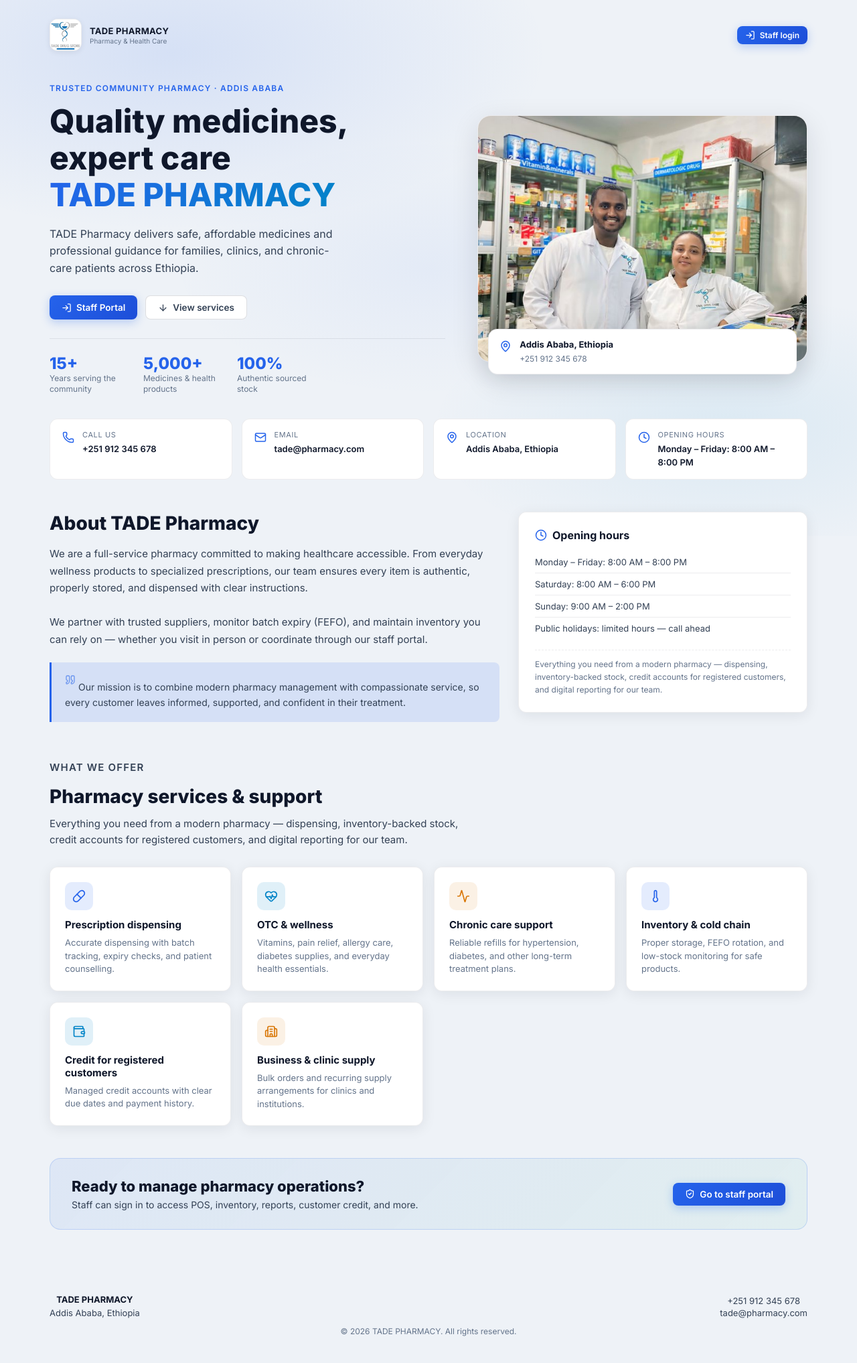
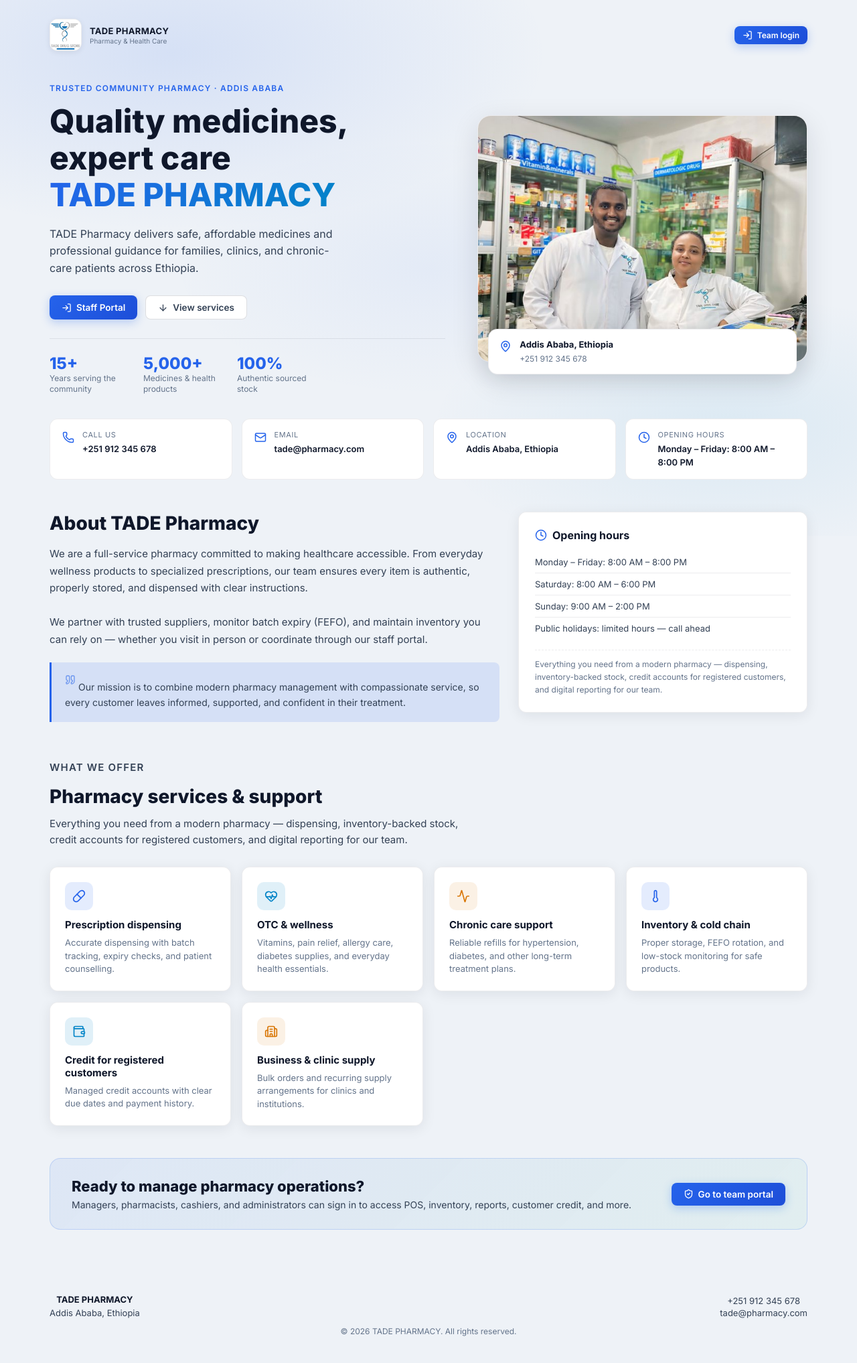
Before and after one commit to kidaholy/tadepharmacy, a PHP site: page /welcome.php in a window 1280 px wide. Shown: the whole page at 67% size. Run offline with PHP 8.4, Linux system fonts and the light colour scheme; data comes from the database, SQL or seed files in the repository; both versions use the stored data as it was after the commit; some libraries are stand-ins or nearby versions.

Commit message:
cashier, pharmacist and other roles

```diff
--- a/administrator.php
+++ b/administrator.php
@@ -158,7 +158,7 @@ renderSidebar();
         <input type="hidden" name="act" value="create_role">
         <div class="form-group">
           <label>Role Name</label>
-          <input type="text" name="name" placeholder="e.g. Pharmacist, Cashier" required>
+          <input type="text" name="name" placeholder="e.g. Senior Pharmacist, Night Cashier" required>
         </div>
         <div class="form-group">
           <label>Description</label>
--- a/landing_lib.php
+++ b/landing_lib.php
@@ -53,15 +53,15 @@ function landingDefaults(): array {
         'landing_headline'       => 'Quality medicines, expert care',
         'landing_lead'           => 'TADE Pharmacy delivers safe, affordable medicines and professional guidance for families, clinics, and chronic-care patients across Ethiopia.',
         'landing_hero_image'     => LANDING_HERO_DEFAULT,
-        'landing_cta_primary'    => 'Staff Portal',
+        'landing_cta_primary'    => 'Team Login',
         'landing_cta_secondary'  => 'View services',
 
         'landing_about_title'    => 'About TADE Pharmacy',
-        'landing_about'          => "We are a full-service pharmacy committed to making healthcare accessible. From everyday wellness products to specialized prescriptions, our team ensures every item is authentic, properly stored, and dispensed with clear instructions.\n\nWe partner with trusted suppliers, monitor batch expiry (FEFO), and maintain inventory you can rely on — whether you visit in person or coordinate through our staff portal.",
+        'landing_about'          => "We are a full-service pharmacy committed to making healthcare accessible. From everyday wellness products to specialized prescriptions, our team ensures every item is authentic, properly stored, and dispensed with clear instructions.\n\nWe partner with trusted suppliers, monitor batch expiry (FEFO), and maintain inventory you can rely on — whether you visit in person or work with our managers, pharmacists, and cashiers through the team portal.",
         'landing_mission'        => 'Our mission is to combine modern pharmacy management with compassionate service, so every customer leaves informed, supported, and confident in their treatment.',
 
         'landing_hours'          => "Monday – Friday: 8:00 AM – 8:00 PM\nSaturday: 8:00 AM – 6:00 PM\nSunday: 9:00 AM – 2:00 PM\nPublic holidays: limited hours — call ahead",
-        'landing_services_intro' => 'Everything you need from a modern pharmacy — dispensing, inventory-backed stock, credit accounts for registered customers, and digital reporting for our team.',
+        'landing_services_intro' => 'Everything you need from a modern pharmacy — dispensing, inventory-backed stock, credit accounts for registered customers, and digital reporting for managers, pharmacists, and cashiers.',
 
         'landing_stat_1_value'   => '15+',
         'landing_stat_1_label'   => 'Years serving the community',
--- a/login.php
+++ b/login.php
@@ -53,7 +53,7 @@ $pharmacyName = getSetting('pharmacy_name', 'TADE PHARMACY');
         <?php renderPharmacyLogo('logo-icon--md'); ?>
         <div class="logo-text">
           <span class="logo-main"><?= htmlspecialchars($pharmacyName) ?></span>
-          <span class="logo-sub">Sign in to continue</span>
+          <span class="logo-sub">Manager · Pharmacist · Cashier · Admin</span>
         </div>
       </div>
 
--- a/permissions_lib.php
+++ b/permissions_lib.php
@@ -105,31 +105,75 @@ function seedPermissionsAndRoles(PDO $pdo): void {
 
     $roleStmt = $pdo->prepare('INSERT OR IGNORE INTO roles (slug, name, description, is_system) VALUES (?, ?, ?, ?)');
 
-    $roleStmt->execute(['admin', 'Administrator', 'Full system access', 1]);
-    $roleStmt->execute(['staff', 'Staff', 'Standard pharmacy staff access', 1]);
+    $roleStmt->execute(['admin',       'Administrator', 'Full system access', 1]);
+    $roleStmt->execute(['manager',     'Manager',       'Oversees pharmacy operations, inventory, and reports', 1]);
+    $roleStmt->execute(['pharmacist',  'Pharmacist',    'Dispenses medicines and manages stock', 1]);
+    $roleStmt->execute(['cashier',     'Cashier',       'Handles POS sales and customer payments', 1]);
+    $roleStmt->execute(['staff',       'Staff',         'General team member access', 1]);
 
-    $adminRoleId = (int) $pdo->query("SELECT id FROM roles WHERE slug = 'admin' LIMIT 1")->fetchColumn();
-    $staffRoleId = (int) $pdo->query("SELECT id FROM roles WHERE slug = 'staff' LIMIT 1")->fetchColumn();
+    $adminRoleId      = (int) $pdo->query("SELECT id FROM roles WHERE slug = 'admin' LIMIT 1")->fetchColumn();
+    $managerRoleId    = (int) $pdo->query("SELECT id FROM roles WHERE slug = 'manager' LIMIT 1")->fetchColumn();
+    $pharmacistRoleId = (int) $pdo->query("SELECT id FROM roles WHERE slug = 'pharmacist' LIMIT 1")->fetchColumn();
+    $cashierRoleId    = (int) $pdo->query("SELECT id FROM roles WHERE slug = 'cashier' LIMIT 1")->fetchColumn();
+    $staffRoleId      = (int) $pdo->query("SELECT id FROM roles WHERE slug = 'staff' LIMIT 1")->fetchColumn();
 
     if ($adminRoleId) {
-        setRolePermissions($pdo, $adminRoleId, array_fill_keys(allPermissionKeys(), 'allow'));
+        seedRolePermissionsIfEmpty($pdo, $adminRoleId, array_fill_keys(allPermissionKeys(), 'allow'));
     }
 
-    if ($staffRoleId) {
-        $staffAllows = [
+    if ($managerRoleId) {
+        seedRolePermissionsIfEmpty($pdo, $managerRoleId, allowPermissions([
             'dashboard.view', 'medicines.view', 'medicines.manage',
             'sales.view', 'sales.manage', 'customers.view', 'customers.manage',
             'pos.access', 'purchases.view', 'purchases.manage',
             'inventory.view', 'inventory.manage', 'reports.view',
-        ];
-        $staffPerms = [];
-        foreach ($staffAllows as $key) {
-            $staffPerms[$key] = 'allow';
-        }
-        setRolePermissions($pdo, $staffRoleId, $staffPerms);
+            'settings.view', 'settings.manage',
+        ]));
+    }
+
+    if ($pharmacistRoleId) {
+        seedRolePermissionsIfEmpty($pdo, $pharmacistRoleId, allowPermissions([
+            'dashboard.view', 'medicines.view', 'medicines.manage',
+            'sales.view', 'customers.view', 'pos.access',
+            'purchases.view', 'inventory.view', 'inventory.manage',
+            'reports.view',
+        ]));
+    }
+
+    if ($cashierRoleId) {
+        seedRolePermissionsIfEmpty($pdo, $cashierRoleId, allowPermissions([
+            'dashboard.view', 'pos.access',
+            'sales.view', 'sales.manage',
+            'customers.view', 'customers.manage',
+        ]));
+    }
+
+    if ($staffRoleId) {
+        seedRolePermissionsIfEmpty($pdo, $staffRoleId, allowPermissions([
+            'dashboard.view', 'medicines.view', 'medicines.manage',
+            'sales.view', 'sales.manage', 'customers.view', 'customers.manage',
+            'pos.access', 'purchases.view', 'purchases.manage',
+            'inventory.view', 'inventory.manage', 'reports.view',
+        ]));
     }
 
     migrateLegacyUserRoles($pdo, $adminRoleId, $staffRoleId);
+}
+
+function allowPermissions(array $keys): array {
+    $perms = [];
+    foreach ($keys as $key) {
+        $perms[$key] = 'allow';
+    }
+    return $perms;
+}
+
+function seedRolePermissionsIfEmpty(PDO $pdo, int $roleId, array $permissions): void {
+    $stmt = $pdo->prepare('SELECT COUNT(*) FROM role_permissions WHERE role_id = ?');
+    $stmt->execute([$roleId]);
+    if ((int) $stmt->fetchColumn() === 0) {
+        setRolePermissions($pdo, $roleId, $permissions);
+    }
 }
 
 function migrateLegacyUserRoles(PDO $pdo, int $adminRoleId, int $staffRoleId): void {
--- a/welcome.php
+++ b/welcome.php
@@ -39,7 +39,7 @@ $heroUrl      = landingHeroImageUrl($landing);
           <span class="logo-sub">Pharmacy &amp; Health Care</span>
         </div>
       </div>
-      <a href="login.php" class="btn btn-primary btn-sm"><i data-lucide="log-in"></i> Staff login</a>
+      <a href="login.php" class="btn btn-primary btn-sm"><i data-lucide="log-in"></i> Team login</a>
     </header>
 
     <section class="welcome-hero welcome-hero--photo">
@@ -157,9 +157,9 @@ $heroUrl      = landingHeroImageUrl($landing);
     <section class="welcome-cta">
       <div>
         <h2>Ready to manage pharmacy operations?</h2>
-        <p>Staff can sign in to access POS, inventory, reports, customer credit, and more.</p>
+        <p>Managers, pharmacists, cashiers, and administrators can sign in to access POS, inventory, reports, customer credit, and more.</p>
       </div>
-      <a href="login.php" class="btn btn-primary btn-lg"><i data-lucide="shield-check"></i> Go to staff portal</a>
+      <a href="login.php" class="btn btn-primary btn-lg"><i data-lucide="shield-check"></i> Go to team portal</a>
     </section>
 
     <footer class="welcome-footer">
```
Also changed, not shown: data/pharmacy.db.
